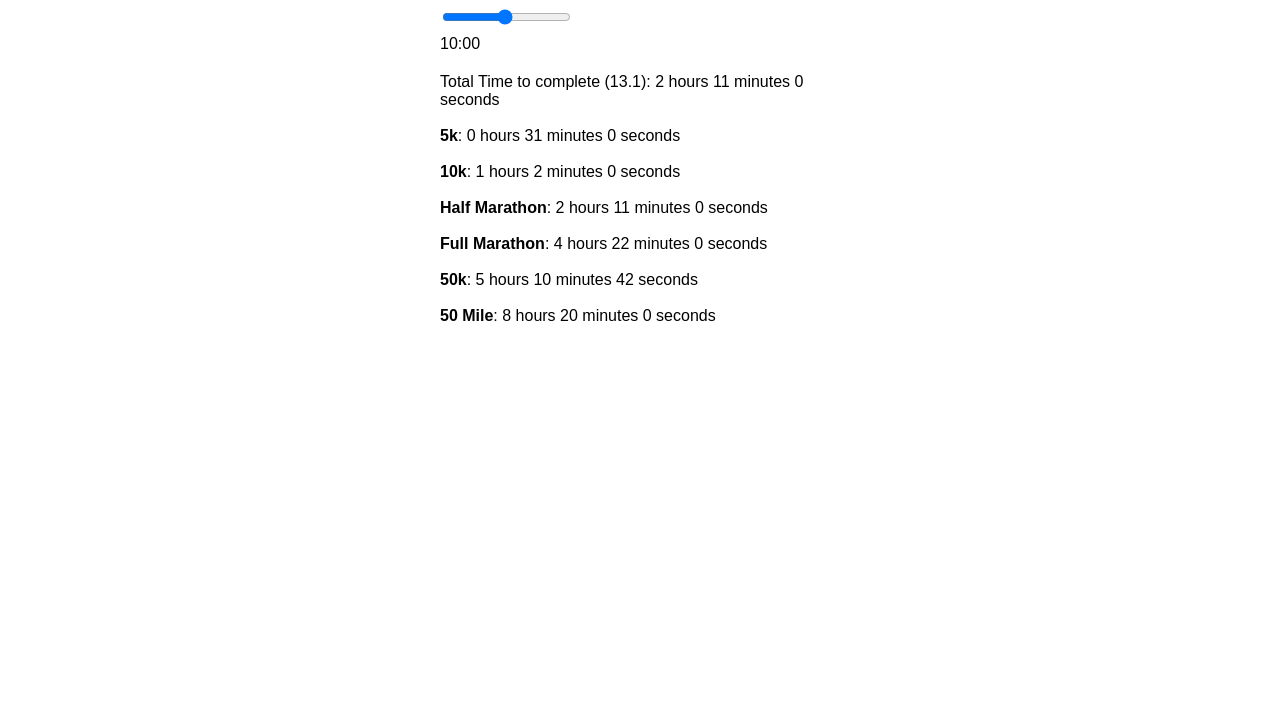
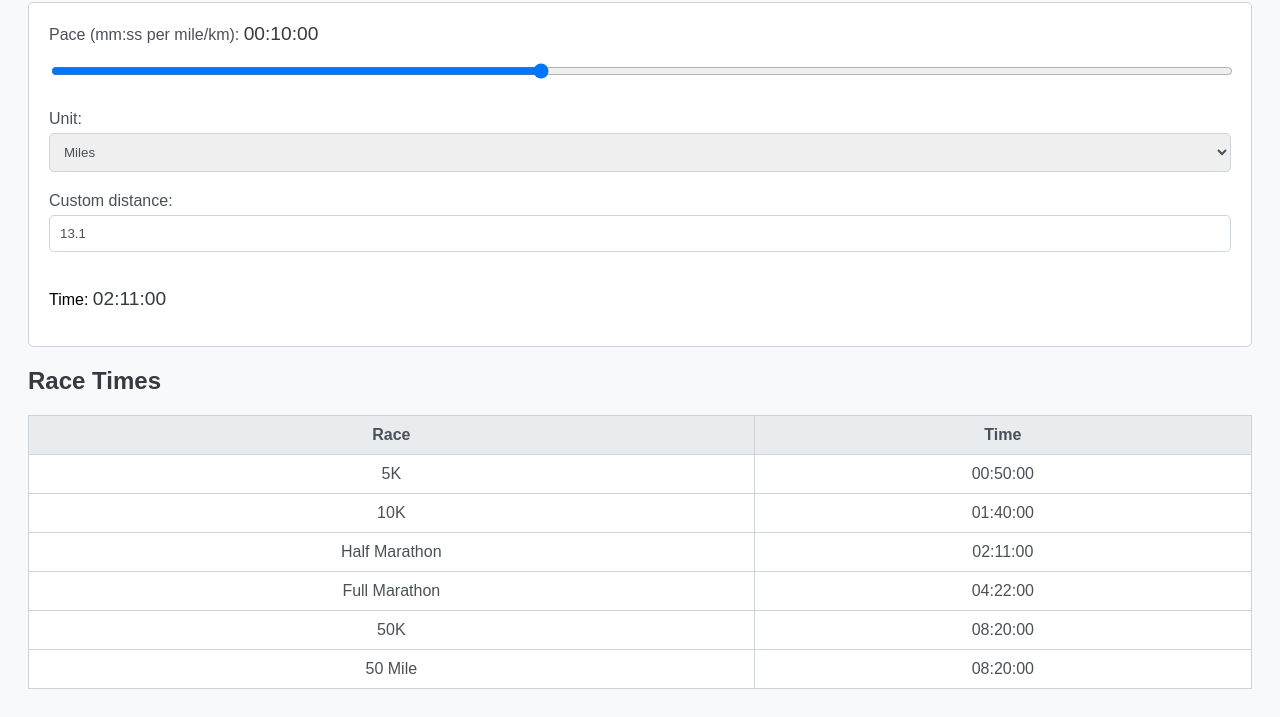
Before and after one commit to nspady/calculators, a plain HTML site: page index.html in a window 1280 px wide. Shown: the part 106-823 px from the top of the page. Before the commit the page ends 800 px from the top, so only its background shows below. Drawn offline with Linux system fonts and the light colour scheme.

Commit message:
Reworked whole project after some prompt updates

```diff
--- a/index.html
+++ b/index.html
@@ -1,83 +1,61 @@
 <!DOCTYPE html>
 <html>
 <head>
-    <style>
-        body {
-            font-family: Arial, sans-serif;
-        }
-
-        .container {
-            width: 400px;
-            margin: 0 auto;
-            padding: 20px;
-        }
-
-        label, input, button {
-            display: block;
-            margin-bottom: 10px;
-        }
-
-        #result {
-            margin-top: 20px;
-        }
-    </style>
+    <meta charset="UTF-8">
+    <meta name="viewport" content="width=device-width, initial-scale=1">
+    <link rel="stylesheet" href="styles.css">
+    <title>Running Pace Calculator</title>
 </head>
 <body>
-    <div class="container">
-        <label for="distance">Distance (miles):</label>
-        <input type="number" id="distance" min="0" value="13.1" oninput="calculateTime()">
+    <h1>Running Pace Calculator</h1>
+    <div id="calcForm">
+        <label for="pace">Pace (mm:ss per mile/km): <span id="paceDisplay">10:00</span></label>
+        <input type="range" id="pace" min="180" max="1200" value="600">
 
-        <label for="pace">Pace (mm:ss per mile):</label>
-        <input type="range" id="pace" min="220" max="1000" value="600" oninput="updatePace(this.value)">
-        <span id="paceValue">10:00</span>
+        <label for="unit">Unit:</label>
+        <select id="unit">
+            <option value="miles" selected>Miles</option>
+            <option value="km">Kilometers</option>
+        </select>
 
-        <div id="result"></div>
-        <div id="commonDistances"></div>
+        <label for="distance">Custom distance:</label>
+        <input type="number" id="distance" value="13.1">
+
+        <p>Time: <span id="totalTimeDisplay">00:00:00</span></p>
     </div>
 
-    <script>
-        var commonDistances = {
-            '5k': 3.1,
-            '10k': 6.2,
-            'Half Marathon': 13.1,
-            'Full Marathon': 26.2,
-            '50k': 31.07,
-            '50 Mile': 50
-        };
+    <h2>Race Times</h2>
+    <table id="raceTimes">
+        <tr>
+            <th>Race</th>
+            <th>Time</th>
+        </tr>
+        <tr>
+            <td>5K</td>
+            <td id="time5k">00:00:00</td>
+        </tr>
+        <tr>
+            <td>10K</td>
+            <td id="time10k">00:00:00</td>
+        </tr>
+        <tr>
+            <td>Half Marathon</td>
+            <td id="timeHalf">00:00:00</td>
+        </tr>
+        <tr>
+            <td>Full Marathon</td>
+            <td id="timeFull">00:00:00</td>
+        </tr>
+        <tr>
+            <td>50K</td>
+            <td id="time50k">00:00:00</td>
+        </tr>
+        <tr>
+            <td>50 Mile</td>
+            <td id="time50m">00:00:00</td>
+        </tr>
+    </table>
 
-        function updatePace(value) {
-            var minutes = Math.floor(value / 60);
-            var seconds = value % 60;
-            document.getElementById('paceValue').innerHTML = minutes + ':' + (seconds < 10 ? '0' : '') + seconds;
-            calculateTime();
-        }
-
-        function calculateTime() {
-            var distance = document.getElementById('distance').value;
-            var pace = document.getElementById('pace').value;
-
-            var totalSeconds = Math.round(pace * distance);
-            var hours = Math.floor(totalSeconds / 3600);
-            totalSeconds %= 3600;
-            var minutes = Math.floor(totalSeconds / 60);
-            var seconds = totalSeconds % 60;
-
-            document.getElementById('result').innerHTML = 'Total Time to complete (' + distance + '): ' + hours + ' hours ' + minutes + ' minutes ' + seconds + ' seconds<br><br>';
-
-            var commonDistancesDiv = document.getElementById('commonDistances');
-            commonDistancesDiv.innerHTML = '';
-            for (var key in commonDistances) {
-                totalSeconds = Math.round(pace * commonDistances[key]);
-                hours = Math.floor(totalSeconds / 3600);
-                totalSeconds %= 3600;
-                minutes = Math.floor(totalSeconds / 60);
-                seconds = totalSeconds % 60;
-
-                commonDistancesDiv.innerHTML += '<strong>' + key + '</strong>: ' + hours + ' hours ' + minutes + ' minutes ' + seconds + ' seconds<br><br>';
-            }
-        }
-
-        window.onload = calculateTime;
-    </script>
+    <script src="script.js"></script>
 </body>
 </html>
--- /dev/null
+++ b/script.js
@@ -0,0 +1,53 @@
+function secondsToTimeFormat(seconds) {
+    seconds = Math.round(seconds); // rounding seconds to nearest whole number
+    var hours = Math.floor(seconds / 3600);
+    var minutes = Math.floor((seconds - (hours * 3600)) / 60);
+    seconds = seconds - (hours * 3600) - (minutes * 60);
+    return hours.toString().padStart(2, '0') + ":" +
+           minutes.toString().padStart(2, '0') + ":" +
+           seconds.toString().padStart(2, '0');
+}
+
+function updatePaceDisplay() {
+    var pace = document.getElementById("pace").value;
+    document.getElementById("paceDisplay").innerText = secondsToTimeFormat(pace);
+}
+
+function calculateTotalTime() {
+    var pace = document.getElementById("pace").value;
+    var distance = document.getElementById("distance").value;
+    var totalTime = pace * distance;
+    document.getElementById("totalTimeDisplay").innerText = secondsToTimeFormat(totalTime);
+}
+
+function calculateRaceTimes() {
+    var pace = document.getElementById("pace").value;
+    var unit = document.getElementById("unit").value;
+    var raceDistances = {time5k: 5, time10k: 10, timeHalf: 13.1, timeFull: 26.2, time50k: 50, time50m: 50};
+    if (unit === "km") {
+        raceDistances = {time5k: 5, time10k: 10, timeHalf: 21.0975, timeFull: 42.195, time50k: 50, time50m: 80.4672};
+    }
+    for (var race in raceDistances) {
+        var totalTime = pace * raceDistances[race];
+        document.getElementById(race).innerText = secondsToTimeFormat(totalTime);
+    }
+}
+
+document.addEventListener("DOMContentLoaded", function() {
+    document.getElementById("pace").addEventListener("input", function() { // change "change" to "input"
+        updatePaceDisplay();
+        calculateTotalTime();
+        calculateRaceTimes();
+    });
+
+    document.getElementById("distance").addEventListener("input", calculateTotalTime); // change "change" to "input"
+
+    document.getElementById("unit").addEventListener("input", function() { // change "change" to "input"
+        calculateTotalTime();
+        calculateRaceTimes();
+    });
+
+    updatePaceDisplay();
+    calculateTotalTime();
+    calculateRaceTimes();
+});
--- /dev/null
+++ b/styles.css
@@ -0,0 +1,61 @@
+* {
+    box-sizing: border-box;
+}
+
+body {
+    font-family: Arial, sans-serif;
+    padding: 20px;
+    background-color: #f8f9fa;
+}
+
+h1, h2 {
+    color: #343a40;
+}
+
+#calcForm {
+    background-color: #fff;
+    border: 1px solid #ced4da;
+    padding: 20px;
+    margin-bottom: 20px;
+    border-radius: 5px;
+}
+
+label {
+    display: block;
+    color: #495057;
+    margin-bottom: 5px;
+}
+
+input[type="number"], input[type="range"], select {
+    width: 100%;
+    padding: 10px;
+    border: 1px solid #ced4da;
+    border-radius: 5px;
+    color: #495057;
+    margin-bottom: 20px;
+}
+
+#paceDisplay, #totalTimeDisplay {
+    font-size: 1.2em;
+    color: #343a40;
+    margin-bottom: 20px;
+}
+
+table {
+    width: 100%;
+    border-collapse: collapse;
+    background-color: #fff;
+    border: 1px solid #ced4da;
+    border-radius: 5px;
+}
+
+table th, table td {
+    padding: 10px;
+    border: 1px solid #ced4da;
+    text-align: center;
+    color: #495057;
+}
+
+table th {
+    background-color: #e9ecef;
+}
```
